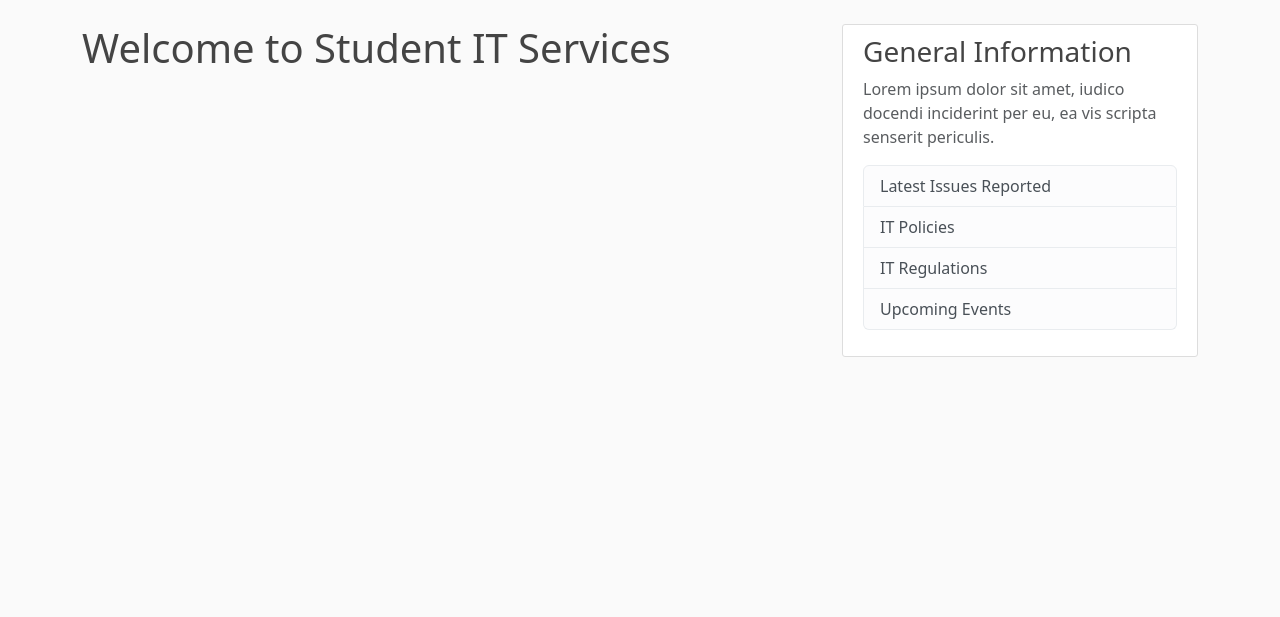
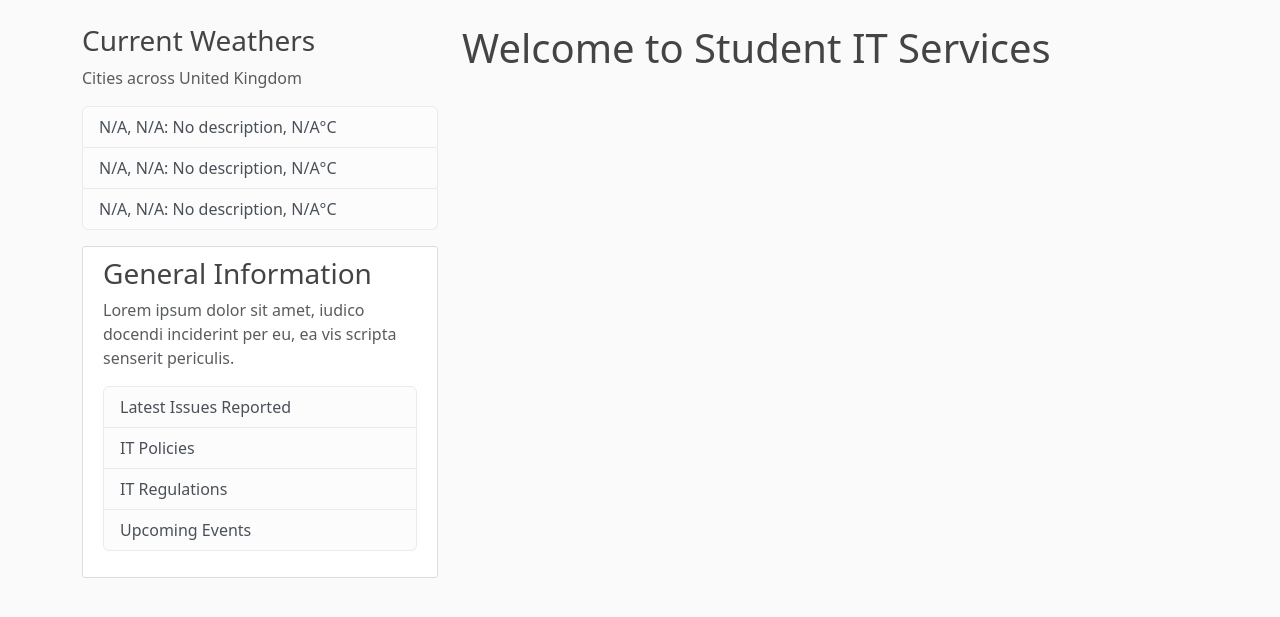
Before and after one commit to Kemon1/y3DjangoApp, a Django app: page / in a window 1280 px wide. Shown: the part 56-673 px from the top of the page. Run offline with Django 5.2, Linux system fonts and the light colour scheme; data that the repository does not hold is empty.

Commit message:
added weather api to home page

```diff
--- a/itreporting/templates/itreporting/base.html
+++ b/itreporting/templates/itreporting/base.html
@@ -57,6 +57,7 @@
             {% endfor %}
         {% endif %}
         <div class="row">
+            {% block sidebar %} {% endblock sidebar %}
             <div class="col-md-8">
             {% block content %}{% endblock %}
             </div>
--- a/itreporting/templates/itreporting/home.html
+++ b/itreporting/templates/itreporting/home.html
@@ -2,3 +2,24 @@
 {% block content %}
 <h1>Welcome to Student IT Services</h1>
 {% endblock %}
+{% block sidebar %}
+<div class="col-md-4">
+
+    <h3>Current Weathers</h3>
+
+    <p class='text-muted'>Cities across United Kingdom
+
+        <ul class="list-group">
+
+                {% for weather in weather_data %}
+
+                    <li class="list-group-item list-group-item-light">{{ weather.city }}: {{ weather.description }}, {{ weather.temperature }}&deg;C</li>
+
+                {% endfor %}
+
+        </ul>
+
+    </p>
+
+</div>
+{% endblock sidebar %}
--- a/itreporting/views.py
+++ b/itreporting/views.py
@@ -4,9 +4,30 @@
 from django.urls import reverse_lazy
 from django.contrib.auth.mixins import LoginRequiredMixin, UserPassesTestMixin
 from django.contrib.auth.models import User
+import requests
 
 def home(request):
-    return render(request, 'itreporting/home.html', {'title':'Welcome'})
+    url = 'https://api.openweathermap.org/data/2.5/weather?q={},{}&units=metric&appid={}'
+    cities = [('Sheffield', 'UK'), ('London', 'UK'), ('Manchester', 'UK')]
+    weather_data = []
+
+    api_key = '0489486cfde84063e28fdde7ac74e8a8'
+
+    for city in cities:
+        # Request the API data and convert the JSON to Python data types
+        city_weather = requests.get(url.format(city[0], city[1], api_key)).json()
+        # Safely create weather dictionary (use .get() for robustness)
+        weather = {
+
+            'city': city_weather.get('name', 'N/A') + ', ' + city_weather.get('sys', {}).get('country', 'N/A'),
+
+            'temperature': city_weather.get('main', {}).get('temp', 'N/A'),
+
+            'description': city_weather.get('weather', [{}])[0].get('description', 'No description')
+        }
+        # Append data for the current city
+        weather_data.append(weather)
+    return render(request, 'itreporting/home.html', {'title': 'Homepage', 'weather_data': weather_data})
 
 def about(request):
     return render(request, 'itreporting/about.html', {'title':'about'})
```
